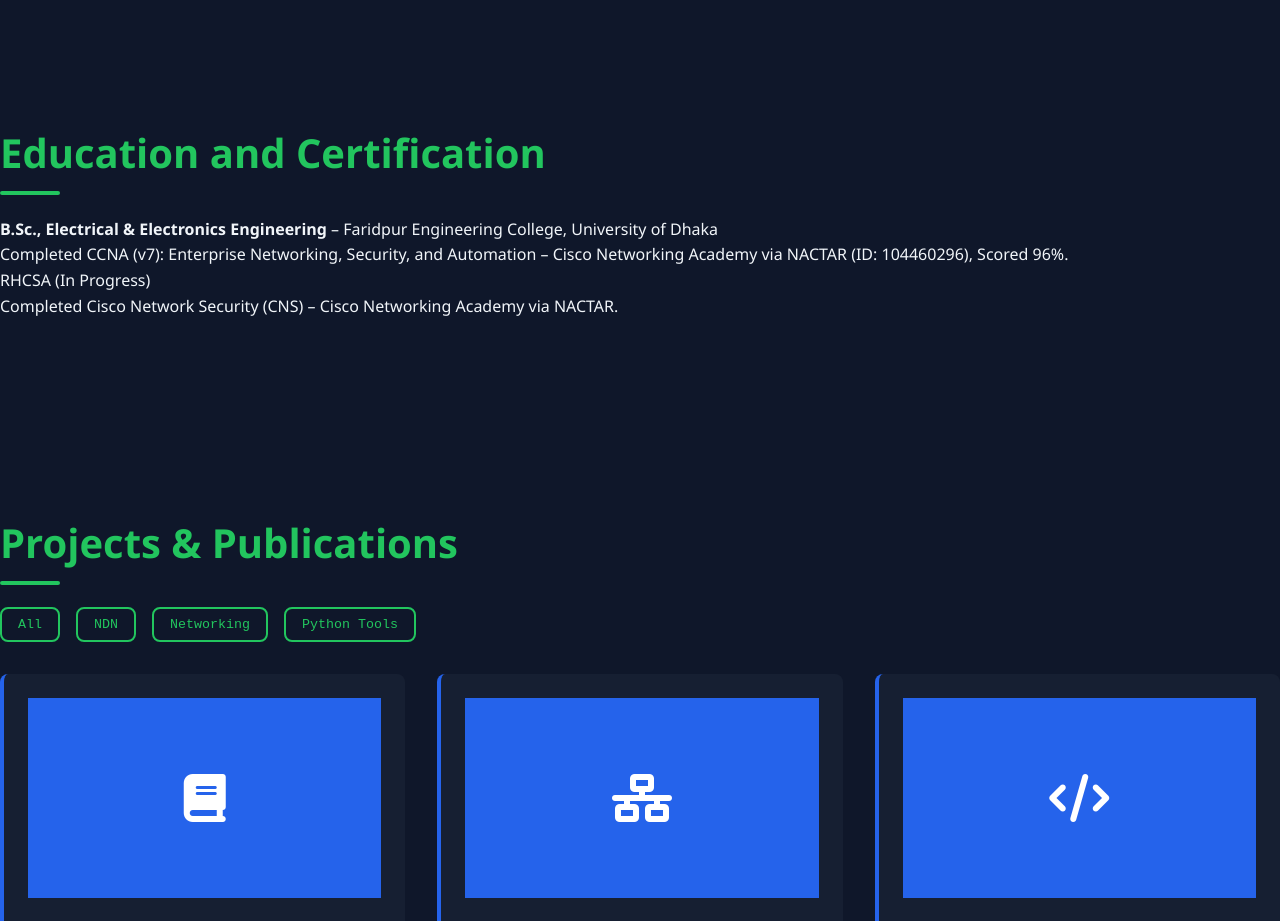
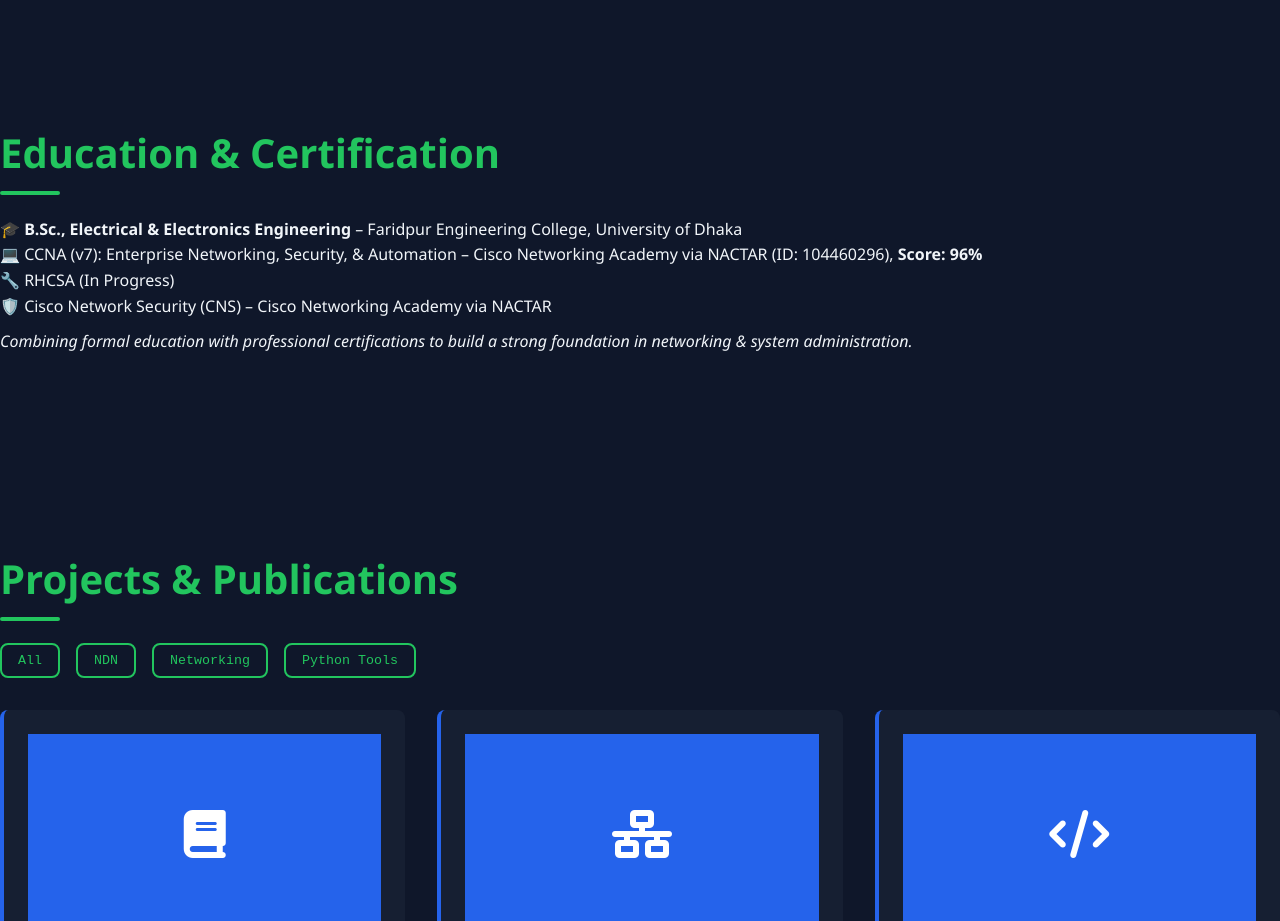
Before and after one commit to ariful420/ariful420.github.io, a plain HTML site: page index.html in a window 1280 px wide. Shown: the part 1140-2061 px from the top of the page. Drawn offline with Linux system fonts and the light colour scheme.

Commit message:
Update index.html

```diff
--- a/index.html
+++ b/index.html
@@ -47,18 +47,28 @@
   </div>
 </section>
 
-<!-- Education Section -->
+<!-- Education & Certification -->
 <section id="education">
   <div class="container">
-    <h2 class="section-title">Education and Certification </h2>
-    <ul>
-      <li><strong>B.Sc., Electrical & Electronics Engineering</strong> – Faridpur Engineering College, University of Dhaka</li>
-      <li> Completed CCNA (v7): Enterprise Networking, Security, and Automation – Cisco Networking Academy via NACTAR (ID: 104460296), Scored 96%.  </li>
-      <li>RHCSA (In Progress)</li>
-      <li> Completed Cisco Network Security (CNS) – Cisco Networking Academy via NACTAR.</li>
+    <h2 class="section-title">Education & Certification</h2>
+    <ul class="education-list">
+      <li>
+        🎓 <strong>B.Sc., Electrical & Electronics Engineering</strong> – Faridpur Engineering College, University of Dhaka
+      </li>
+      <li>
+        💻 CCNA (v7): Enterprise Networking, Security, & Automation – Cisco Networking Academy via NACTAR (ID: 104460296), <strong>Score: 96%</strong>
+      </li>
+      <li>
+        🔧 RHCSA (In Progress)
+      </li>
+      <li>
+        🛡️ Cisco Network Security (CNS) – Cisco Networking Academy via NACTAR
+      </li>
     </ul>
+    <p style="margin-top:10px; font-style: italic;">Combining formal education with professional certifications to build a strong foundation in networking & system administration.</p>
   </div>
 </section>
+
 
 <!-- Projects Section -->
 <section id="projects">
```
